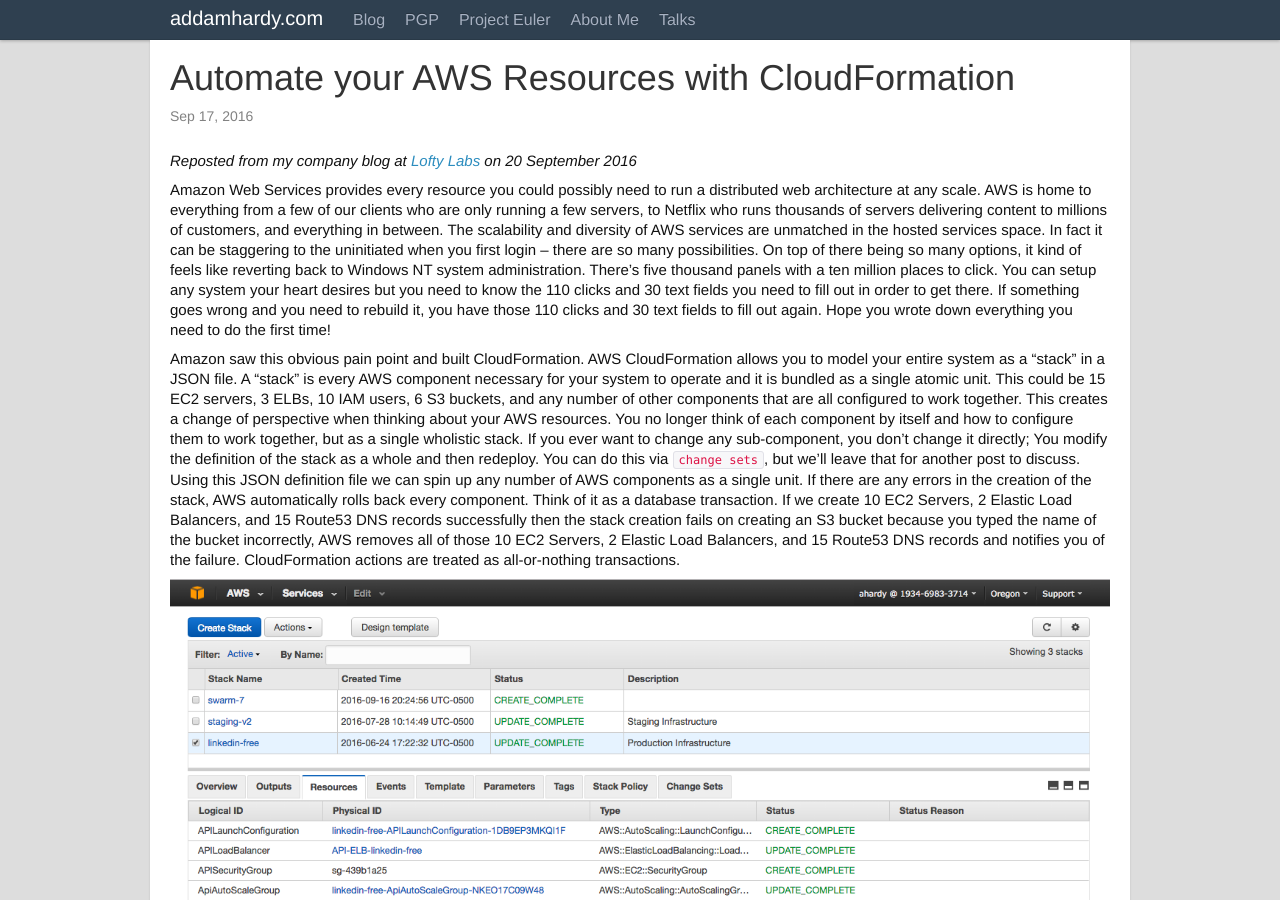
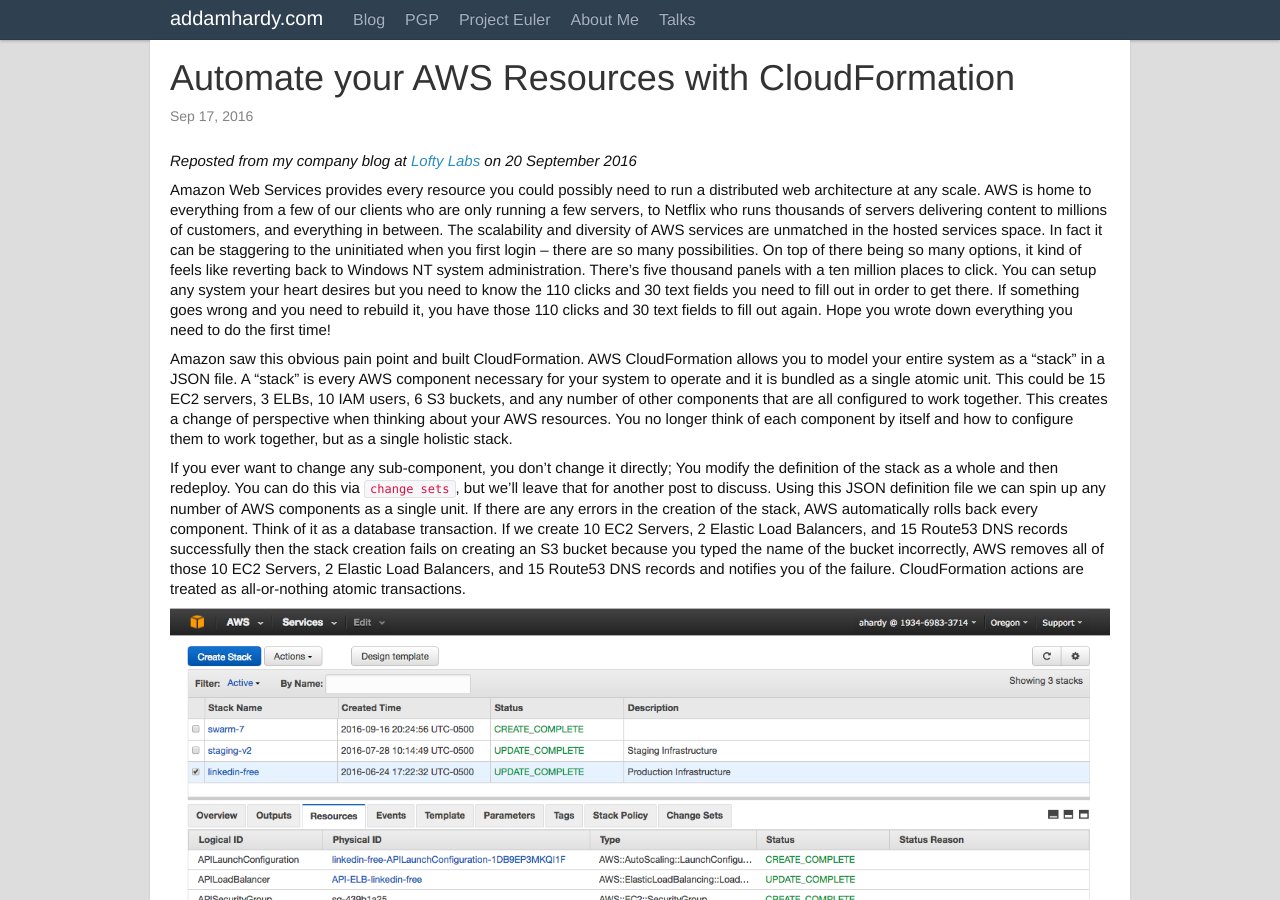
Before and after one commit to addamh/addamhardy.com, a Jekyll site: the page built from _posts/2016-09-17-automate-your-aws-resources-with-cloudformation.md, in a window 1280 px wide and 900 px high. Built offline with Jekyll 4.4.1, drawn with Linux system fonts in a browser that asks for light colours; nearby versions of some CDN libraries; comment, search, counter and statistics services are not loaded.

Commit message:
Split up paragraph

```diff
--- a/_posts/2016-09-17-automate-your-aws-resources-with-cloudformation.md
+++ b/_posts/2016-09-17-automate-your-aws-resources-with-cloudformation.md
@@ -10,7 +10,9 @@
 
 Amazon Web Services provides every resource you could possibly need to run a distributed web architecture at any scale. AWS is home to everything from a few of our clients who are only running a few servers, to Netflix who runs thousands of servers delivering content to millions of customers, and everything in between. <!--more-->The scalability and diversity of AWS services are unmatched in the hosted services space. In fact it can be staggering to the uninitiated when you first login -- there are so many possibilities. On top of there being so many options, it kind of feels like reverting back to Windows NT system administration. There's five thousand panels with a ten million places to click. You can setup any system your heart desires but you need to know the 110 clicks and 30 text fields you need to fill out in order to get there. If something goes wrong and you need to rebuild it, you have those 110 clicks and 30 text fields to fill out again. Hope you wrote down everything you need to do the first time!
 
-Amazon saw this obvious pain point and built CloudFormation. AWS CloudFormation allows you to model your entire system as a "stack" in a JSON file. A "stack" is every AWS component necessary for your system to operate and it is bundled as a single atomic unit. This could be 15 EC2 servers, 3 ELBs, 10 IAM users, 6 S3 buckets, and any number of other components that are all configured to work together. This creates a change of perspective when thinking about your AWS resources. You no longer think of each component by itself and how to configure them to work together, but as a single wholistic stack. If you ever want to change any sub-component, you don't change it directly; You modify the definition of the stack as a whole and then redeploy. You can do this via `change sets`, but we'll leave that for another post to discuss. Using this JSON definition file we can spin up any number of AWS components as a single unit. If there are any errors in the creation of the stack, AWS automatically rolls back every component. Think of it as a database transaction. If we create 10 EC2 Servers, 2 Elastic Load Balancers, and 15 Route53 DNS records successfully then the stack creation fails on creating an S3 bucket because you typed the name of the bucket incorrectly, AWS removes all of those 10 EC2 Servers, 2 Elastic Load Balancers, and 15 Route53 DNS records and notifies you of the failure. CloudFormation actions are treated as all-or-nothing transactions.
+Amazon saw this obvious pain point and built CloudFormation. AWS CloudFormation allows you to model your entire system as a "stack" in a JSON file. A "stack" is every AWS component necessary for your system to operate and it is bundled as a single atomic unit. This could be 15 EC2 servers, 3 ELBs, 10 IAM users, 6 S3 buckets, and any number of other components that are all configured to work together. This creates a change of perspective when thinking about your AWS resources. You no longer think of each component by itself and how to configure them to work together, but as a single holistic stack.
+
+If you ever want to change any sub-component, you don't change it directly; You modify the definition of the stack as a whole and then redeploy. You can do this via `change sets`, but we'll leave that for another post to discuss. Using this JSON definition file we can spin up any number of AWS components as a single unit. If there are any errors in the creation of the stack, AWS automatically rolls back every component. Think of it as a database transaction. If we create 10 EC2 Servers, 2 Elastic Load Balancers, and 15 Route53 DNS records successfully then the stack creation fails on creating an S3 bucket because you typed the name of the bucket incorrectly, AWS removes all of those 10 EC2 Servers, 2 Elastic Load Balancers, and 15 Route53 DNS records and notifies you of the failure. CloudFormation actions are treated as all-or-nothing atomic transactions.
 
 ![stack resources](/images/2016-09-17-automate-your-aws-resources-with-cloudformation/stack-resources.png)
 
```
